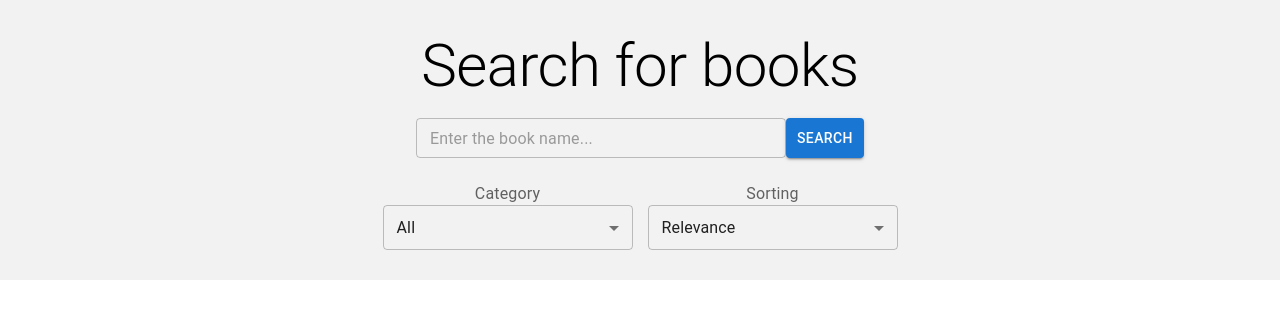
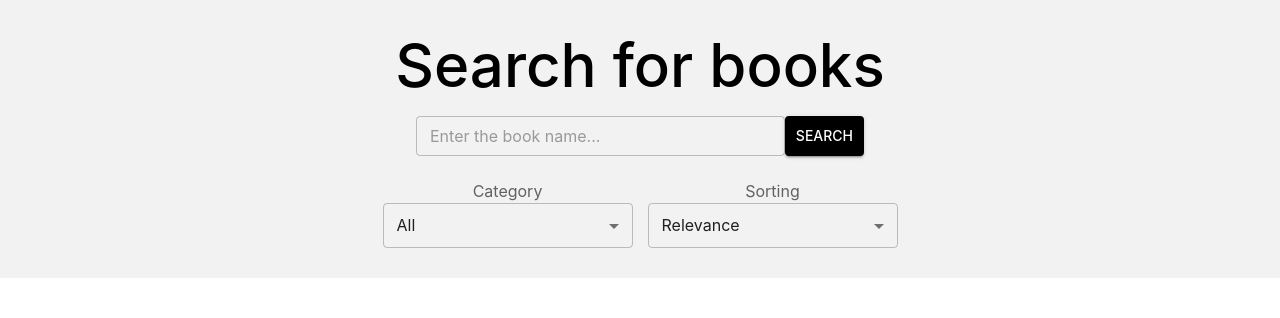
Before and after one commit to AlesiaKlemenia/modsen-test-task-3-week-1, a React app: page / in a window 1280 px wide. Shown: the top 318 px of the page. Built offline with nearby package versions, Linux system fonts and the light colour scheme.

Commit message:
feature: mui theming

```diff
--- a/src/index.tsx
+++ b/src/index.tsx
@@ -1,10 +1,12 @@
 import '@/global.css';
 
+import { ThemeProvider } from '@mui/material';
 import React from 'react';
 import ReactDOM from 'react-dom/client';
 import { RouterProvider } from 'react-router';
 
 import router from '@/routes/routes';
+import theme from '@/theme';
 
 const root = ReactDOM.createRoot(
   document.getElementById('root') as HTMLElement,
@@ -12,6 +14,8 @@ const root = ReactDOM.createRoot(
 
 root.render(
   <React.StrictMode>
-    <RouterProvider router={router} />
+    <ThemeProvider theme={theme}>
+      <RouterProvider router={router} />
+    </ThemeProvider>
   </React.StrictMode>,
 );
--- a/src/pages/Home/BookCard/styled.ts
+++ b/src/pages/Home/BookCard/styled.ts
@@ -9,6 +9,7 @@ interface StyledLinkProps {
 }
 
 export const StyledLink = styled(Link)<StyledLinkProps>`
+  text-decoration: none;
   ${({ isdisabled }) =>
     isdisabled
       ? css`
--- a/src/pages/Home/SearchBar/index.tsx
+++ b/src/pages/Home/SearchBar/index.tsx
@@ -18,12 +18,7 @@ const SearchBar = ({
 }: ISearchBarProps): JSX.Element => {
   return (
     <SearchField>
-      <Typography
-        variant="h2"
-        sx={{ fontSize: { xs: '2.5rem', sm: '3.75rem' } }}
-      >
-        Search for books
-      </Typography>
+      <Typography variant="h1">Search for books</Typography>
       <FormBox>
         <Search
           onFieldChange={onFieldChange}
--- a/src/pages/NotFound/index.tsx
+++ b/src/pages/NotFound/index.tsx
@@ -10,7 +10,7 @@ const NotFound = (): JSX.Element => {
   return (
     <NotFoundWrapper>
       <NotFoundTitle variant="h1">404</NotFoundTitle>
-      <NotFoundDescription variant="h1" maxWidth="md">
+      <NotFoundDescription variant="h5" maxWidth="md">
         The page you’re looking for doesn’t exist.
       </NotFoundDescription>
       <Button variant="contained" size="large" href="/">
--- a/src/pages/NotFound/styled.ts
+++ b/src/pages/NotFound/styled.ts
@@ -11,7 +11,6 @@ export const NotFoundWrapper = styled(Box)`
 `;
 
 export const NotFoundTitle = styled(Typography)`
-  font-size: 128px;
   text-align: center;
 `;
 
--- /dev/null
+++ b/src/theme.ts
@@ -0,0 +1,37 @@
+import { createTheme } from '@mui/material';
+
+const theme = createTheme({
+  palette: {
+    primary: {
+      main: '#000000',
+      light: '#0000003b',
+    },
+    secondary: {
+      main: '#0000000d',
+      dark: '#0000003b',
+    },
+  },
+  typography: {
+    fontFamily: [
+      '-apple-system',
+      'BlinkMacSystemFont',
+      '"Segoe UI"',
+      'Roboto',
+      '"Helvetica Neue"',
+      'Arial',
+      'sans-serif',
+      '"Apple Color Emoji"',
+      '"Segoe UI Emoji"',
+      '"Segoe UI Symbol"',
+    ].join(','),
+    h1: {
+      fontSize: '3.75rem',
+      fontWeight: '500',
+      '@media (max-width:460px)': {
+        fontSize: '2.5rem',
+      },
+    },
+  },
+});
+
+export default theme;
```
